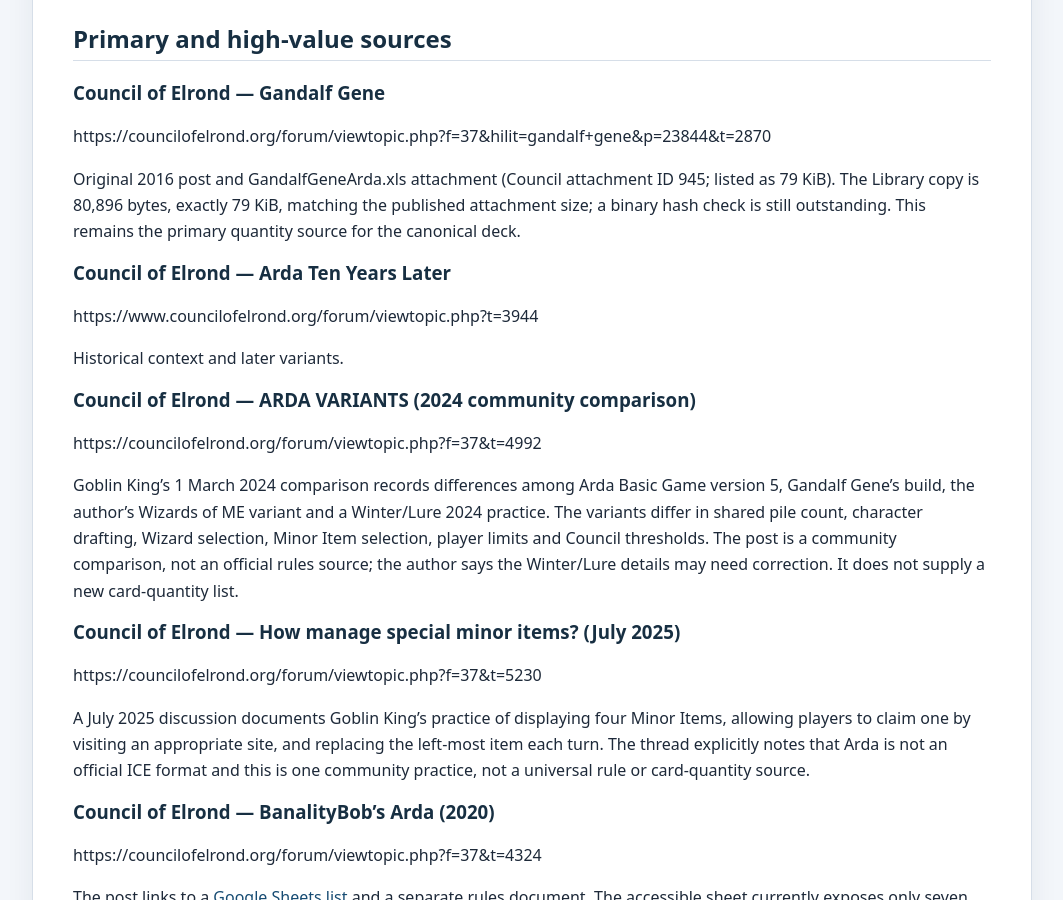
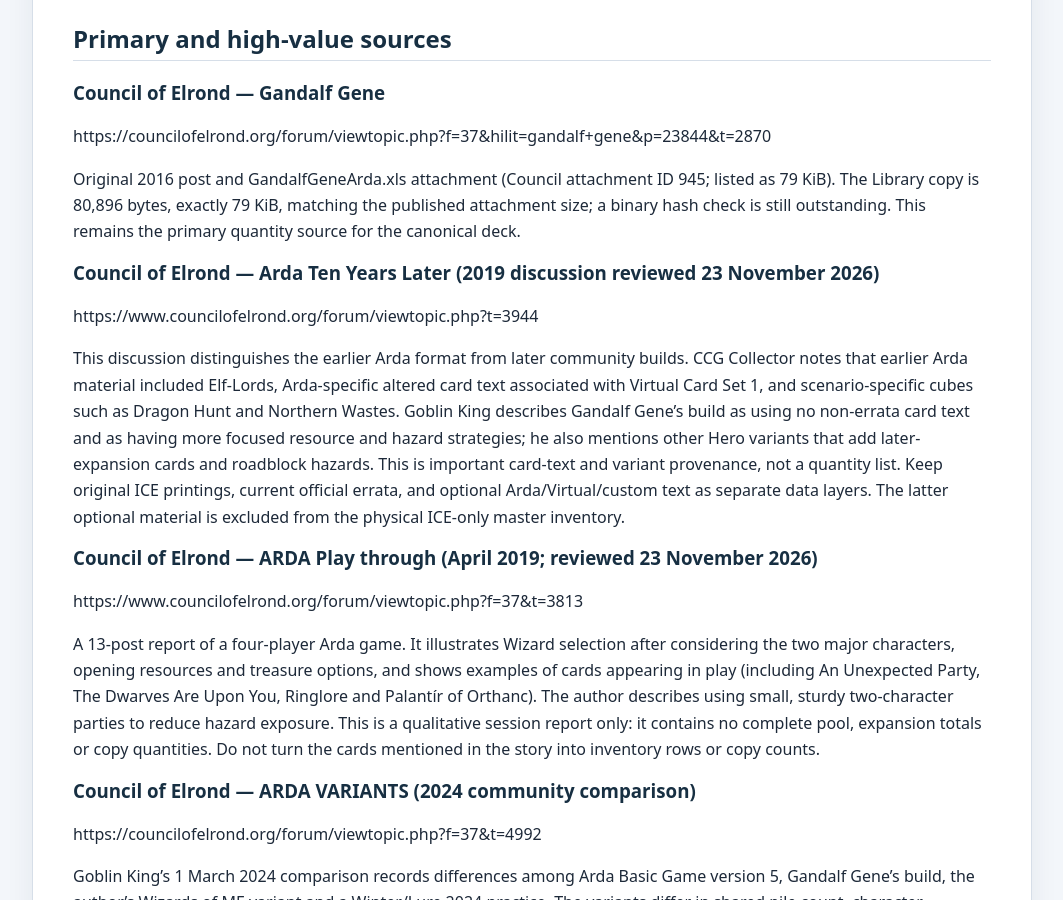
Before and after one commit to JamSpot/meccg-arda-master-database, a Jekyll site: the page built from docs/sources.md, in a window 1280 px wide and 900 px high, scrolled down 551 px. Shown: the whole window, without its empty margins (108-1171 px from the left). Built offline with Jekyll 4.4.1, drawn with Linux system fonts in a browser that asks for light colours; our own code applies the rules of GitHub Pages for plain Markdown files; some of the changed text lies outside the part shown.

Commit message:
Expand 2019 Arda source provenance notes

```diff
--- a/docs/sources.md
+++ b/docs/sources.md
@@ -11,10 +11,15 @@ https://councilofelrond.org/forum/viewtopic.php?f=37&hilit=gandalf+gene&p=23844&
 
 Original 2016 post and GandalfGeneArda.xls attachment (Council attachment ID 945; listed as 79 KiB). The Library copy is 80,896 bytes, exactly 79 KiB, matching the published attachment size; a binary hash check is still outstanding. This remains the primary quantity source for the canonical deck.
 
-### Council of Elrond — Arda Ten Years Later
+### Council of Elrond — Arda Ten Years Later (2019 discussion reviewed 23 November 2026)
 https://www.councilofelrond.org/forum/viewtopic.php?t=3944
 
-Historical context and later variants.
+This discussion distinguishes the earlier Arda format from later community builds. CCG Collector notes that earlier Arda material included Elf-Lords, Arda-specific altered card text associated with Virtual Card Set 1, and scenario-specific cubes such as Dragon Hunt and Northern Wastes. Goblin King describes Gandalf Gene's build as using no non-errata card text and as having more focused resource and hazard strategies; he also mentions other Hero variants that add later-expansion cards and roadblock hazards. This is important card-text and variant provenance, not a quantity list. Keep original ICE printings, current official errata, and optional Arda/Virtual/custom text as separate data layers. The latter optional material is excluded from the physical ICE-only master inventory.
+
+### Council of Elrond — ARDA Play through (April 2019; reviewed 23 November 2026)
+https://www.councilofelrond.org/forum/viewtopic.php?f=37&t=3813
+
+A 13-post report of a four-player Arda game. It illustrates Wizard selection after considering the two major characters, opening resources and treasure options, and shows examples of cards appearing in play (including An Unexpected Party, The Dwarves Are Upon You, Ringlore and Palantír of Orthanc). The author describes using small, sturdy two-character parties to reduce hazard exposure. This is a qualitative session report only: it contains no complete pool, expansion totals or copy quantities. Do not turn the cards mentioned in the story into inventory rows or copy counts.
 
 ### Council of Elrond — ARDA VARIANTS (2024 community comparison)
 https://councilofelrond.org/forum/viewtopic.php?f=37&t=4992
@@ -390,3 +395,8 @@ Added 19 November 2026 for follow-up review. This is a BoardGameGeek discussion
 ### Latest source-watch result — 20 November 2026
 
 [Source watch — 20 November 2026](research-watch-2026-11-20.html) records the completed expansion reconciliation for both 2024 Arda Intro Game variants, a practical site-pairing note from the Arda Revised discussion, and the continued access limitation on the user-supplied BGG Arda thread. No canonical Gandalf Gene quantities changed.
+
+
+### Latest source-watch result — 23 November 2026
+
+[Source watch — 23 November 2026](research-watch-2026-11-23.html) records a full review of the 2019 *Arda Ten Years Later* discussion and a four-player *ARDA Play through* report. These clarify the distinction between original ICE printed text, official errata and optional Arda/Virtual text, but provide no complete card list or quantities. A Gen Con 2026 shared-deck Arda event listing confirms current play but provides no inventory. No new eligible spreadsheet or deck file was verified and no canonical quantities changed.
```
